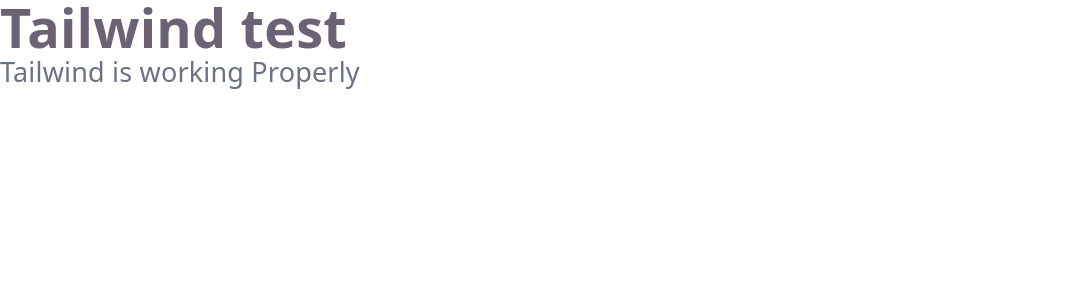
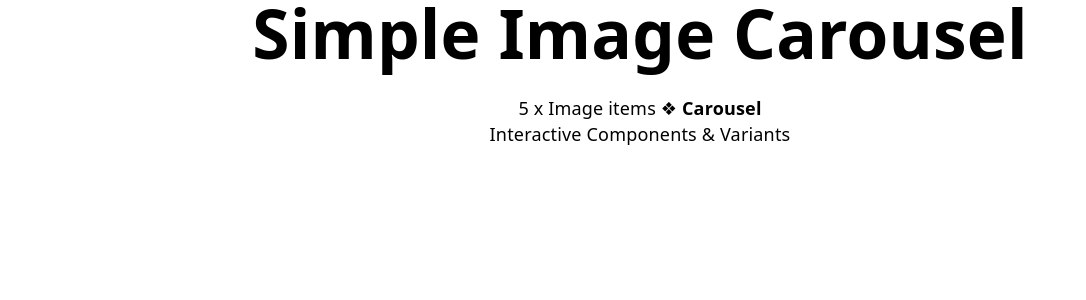
Before and after one commit to ruchirajkarki/aitc-carousel, a React (Vite) app: page / in a window 1280 px wide. Shown: the top 300 px of the page, without its empty margins (0-1086 px from the left). Built offline with nearby package versions, Linux system fonts and the light colour scheme.

Commit message:
feat: implement Header component

```diff
--- a/src/App.tsx
+++ b/src/App.tsx
@@ -1,12 +1,9 @@
+import { Header } from './components/header'
+
 function App() {
     return (
         <>
-            <div >
-                <h1 className='text-5xl font-bold'>Tailwind test</h1>
-            </div>
-            <div>
-                <p className='text-2xl text-gray-500'>Tailwind is working Properly</p>
-            </div>
+            <Header className='mt-20'/>
         </>
     )
 }
--- /dev/null
+++ b/src/components/header.tsx
@@ -0,0 +1,52 @@
+import type { ComponentProps } from 'react'
+
+interface HeaderProps extends ComponentProps<'header'> {
+    /**
+     * Heading text to be displayed in the header. Optional.
+     * @default "Simple Image Carousel"
+     */
+    heading?: string
+
+    /**
+     * Subheading text to be displayed below the main heading. Optional.
+     * @default predesigned from figma:
+     * https://www.figma.com/design/cRU4R1JpyFW29kClgedf78/Carousel--Community-?node-id=3-100&t=WwWjw1BbyzsPjYhx-4
+     */
+    subHeading?: string
+}
+
+function Subheading({ subHeading }: { readonly subHeading?: string }) {
+
+    if(subHeading){
+        return (
+            <p className="text-xl text-gray-500">
+                {subHeading}
+            </p>
+        )
+    }
+
+    return (
+      <div className='text-center'>
+        <p>
+           5 x Image items <span className="font-bold">❖ Carousel</span>
+        </p>
+        <p>
+            Interactive Components & Variants
+        </p>
+      </div>
+    )
+}
+
+export const Header: React.FC<HeaderProps> = ({
+    heading = 'Simple Image Carousel',
+    subHeading,
+    ...props
+}) => {
+
+    return (
+        <header {...props} className="text-center mb-8 flex flex-col gap-6">
+            {heading && <h1 className="text-6xl font-bold">{heading}</h1>}
+            <Subheading subHeading={subHeading} />
+        </header>
+    )
+}
--- a/src/index.css
+++ b/src/index.css
@@ -1,12 +1,17 @@
-@import "tailwindcss";
+@import 'tailwindcss';
 
 :root {
-    --text: #6b6375;
+    /* Below are modified to reflect figma design at:  */
+    /* https://www.figma.com/design/cRU4R1JpyFW29kClgedf78/Carousel--Community-?node-id=3-99&p=f&t=IUmDpNMT7q3nJ2me-0 */
+    --text: oklch(0 0 0);
+    --accent: oklch(0.6057 0.224 285.06);
+    --bg: oklch(1 0 0);
+    --secondary: oklch(0.683 0 0);
+
+    /* Below are defaults provided by vite */
     --text-h: #08060d;
-    --bg: #fff;
     --border: #e5e4e7;
     --code-bg: #f4f3ec;
-    --accent: #aa3bff;
     --accent-bg: rgba(170, 59, 255, 0.1);
     --accent-border: rgba(170, 59, 255, 0.5);
     --social-bg: rgba(244, 243, 236, 0.5);
@@ -31,3 +36,72 @@
         font-size: 16px;
     }
 }
+
+/*  Carousel tokens ( extracted from figma ) */
+.carousel {
+    /* layout and sizing */
+    --carousel-card-w: 800px; /* Center Card Width */
+    --carousel-card-h: 400px; /* Center Card Height */
+    --carousel-radius: 40px; /* Corner Radius */
+
+    /* visual states */
+    --carousel-scale-0: 1;
+    --carousel-scale-1: 0.9; /* Near Scale */
+    --carousel-scale-2: 0.8; /* Far Scale */
+    --carousel-opacity-0: 1;
+    --carousel-opacity-1: 0.6; /* Near Opacity */
+    --carousel-opacity-2: 0.4; /* Far Opacity */
+
+    /* controls */
+    --carousel-dot-wrapper-p: 8px;
+    --carousel-dot-size: 12px;
+    --carousel-dot-gap: 10px;
+    --carousel-dot: var(--secondary);
+    --carousel-dot-active: var(--accent);
+    --carousel-arrow-size: 24px;
+    --carousel-hit: 40px;
+    --carousel-arrow: var(--secondary);
+    --carousel-arrow-hover: var(--accent);
+
+    /* motion */
+    --carousel-duration: 300ms;
+}
+
+/* Tablet Overrides */
+@media (min-width: 481px) and (max-width: 1024px) {
+    .carousel {
+        --carousel-card-w: 600px; /* Center Card Width */
+        --carousel-card-h: 300px; /* Center Card Height */
+        --carousel-radius: 30px; /* Corner Radius */
+
+        /* controls */
+        --carousel-dot-wrapper-p: 6px;
+        --carousel-dot-size: 10px;
+        --carousel-dot-gap: 8px;
+        --carousel-arrow-size: 20px;
+        --carousel-hit: 36px;
+    }
+}
+
+/* Mobile Overrides */
+@media (max-width: 480px) {
+    .carousel {
+        --carousel-card-w: 320px; /* Center Card Width */
+        --carousel-card-h: 180px; /* Center Card Height */
+        --carousel-radius: 20px; /* Corner Radius */
+
+        /* controls */
+        --carousel-dot-wrapper-p: 4px;
+        --carousel-dot-size: 8px;
+        --carousel-dot-gap: 6px;
+        --carousel-arrow-size: 16px;
+        --carousel-hit: 32px;
+    }
+}
+
+/* Reduced Motion Overrides */
+@media (prefers-reduced-motion: reduce) {
+    .carousel {
+        --carousel-duration: 0ms;
+    }
+}
```
